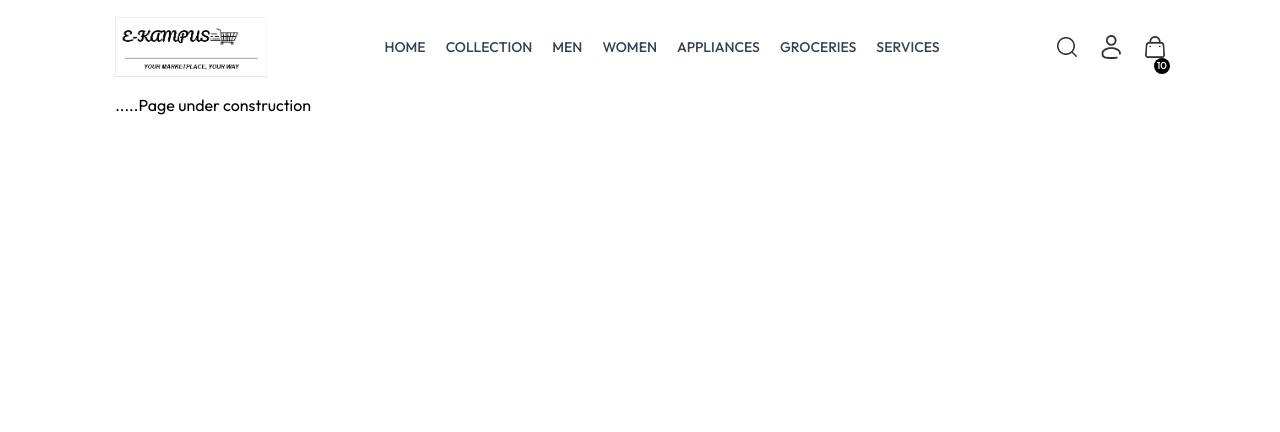
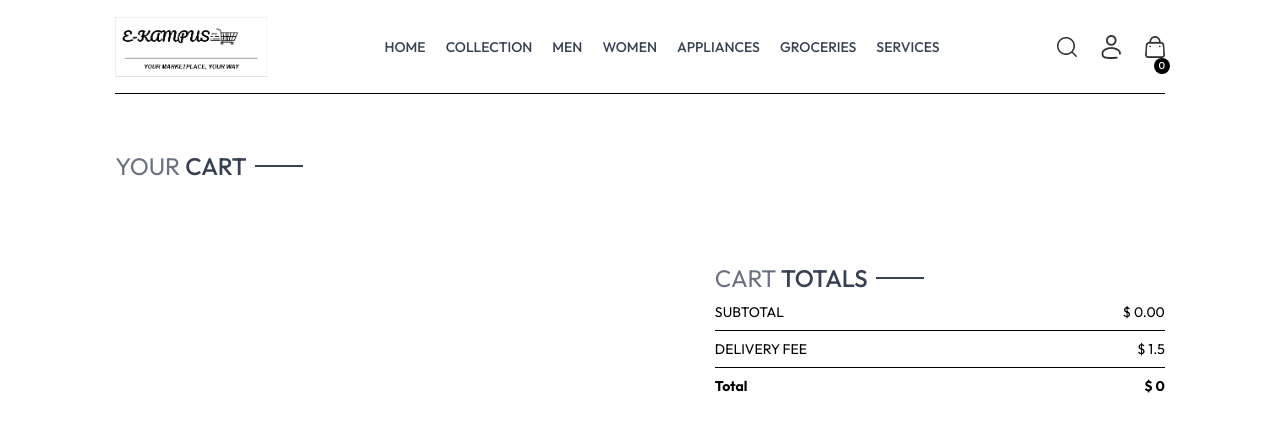
Before and after one commit to Tauya2003/E-Kampus, a React (Vite) app in the folder E-Kampus -Frontend/: page /cart in a window 1280 px wide. Shown: the top 432 px of the page. Built offline with nearby package versions, Linux system fonts and the light colour scheme.

Commit message:
feat: Add CartTotal component to display subtotal and delivery fee in the shopping cart

```diff
--- a/E-Kampus -Frontend/src/App.jsx
+++ b/E-Kampus -Frontend/src/App.jsx
@@ -18,10 +18,13 @@
 import Services from './Pages/Services'
 import Collection from './Pages/Collection';
 import SearchBar from './components/SearchBar';
+import { ToastContainer, toast } from 'react-toastify';
+import 'react-toastify/dist/ReactToastify.css'
 
 const App = () => {
   return (
     <div className='px-4 sm:px-[5vw] md:px-[7vw] lg:px-[9vw]'>
+      <ToastContainer />
       <Navbar/>
       <SearchBar />
       <Routes>
--- a/E-Kampus -Frontend/src/Pages/Cart.jsx
+++ b/E-Kampus -Frontend/src/Pages/Cart.jsx
@@ -1,8 +1,77 @@
 import React from 'react'
+import { useContext } from 'react'
+import { ShopContext } from '../context/ShopContext'
+import { useState } from 'react'
+import { useEffect } from 'react'
+import Title from '../components/Title'
+import { assets } from '../assets/assets'
+import CartTotal from '../components/CartTotal'
+
+
 
 const Cart = () => {
+
+  const { products, currency, cartItems, updateQuantity} = useContext(ShopContext)
+  const [cartData, setCartData] = useState([])
+
+  useEffect(()=> {
+
+    const tempData = []
+
+    for (const items in cartItems) {
+       for (const item in cartItems[items])
+        if (cartItems[items][item] > 0 ) {
+          tempData.push({
+            _id: items,
+            size: item,
+            quantity: cartItems[items][item]
+          })
+        }
+
+    }
+    setCartData(tempData)
+  }, [cartItems])
   return (
-    <div>.....Page under construction</div>
+    <div className='border-t pt-14'>
+
+        <div className='text-2xl mb-3'>
+          <Title text1={'YOUR'} text2={'CART'}/>
+        </div>
+
+        <div>
+          {
+            cartData.map((item,index)=>{
+
+              const productData = products.find((product)=> product._id === item._id)
+
+              return (
+                <div key={index} className='py-4  border-t border-b text-gray-700 grid grid-col-[4fr_0.5fr_0.5fr] sm:grid-cols-[4fr_2fr_0.5fr] items-center gap-4'>
+                  <div className='flex items-start gap-6'>
+                    <img className='w-16 sm:w-20'src={productData.image[0]} alt="" />
+                      <div>
+                        <p className='text-xs sm:text-lg fomt-medium' >{productData.name}</p>
+                        <div className='flex items-center gap-5 mt-2'>
+                          <p>{currency}{productData.price}</p>
+                          <p className='px-2 sm:px-3 sm:py-1 border bg-slate-50'>{item.size}</p>
+                        </div>
+                      </div>
+                  </div>
+                  <input onChange={(e)=> e.target.value === '' || e.target.value === '0' ? null : updateQuantity(item._id, item.size, Number(e.target.value))} className='border max-w-10 sm:max-w-20 px-1 sm:px-2 py-1' type="number" min={1} defaultValue={item.quantity} />
+                  <img onClick={()=> updateQuantity(item._id, item.size, 0)} src={assets.bin_icon} alt=""  className='cursor pointer sm:w-5 mr-4 w-4'/>
+                </div>
+              )
+
+            })
+          }
+        </div>
+
+        <div className='flex justify-end my-20'>
+          <div className='w-full sm:w-[450px]'>
+              <CartTotal/>
+          </div>
+        </div>
+
+    </div>
   )
 }
 
--- a/E-Kampus -Frontend/src/Pages/PlaceOrder.jsx
+++ b/E-Kampus -Frontend/src/Pages/PlaceOrder.jsx
@@ -1,8 +1,69 @@
 import React from 'react'
+import Title from '../components/Title'
+import { assets } from '../assets/assets'
+import { useState } from 'react'
+import { useContext } from 'react'
+import { ShopContext } from '../context/ShopContext'
 
 const PlaceOrder = () => {
+
+    const [method, setMethod] = useState('cod')
+    const {navigate} = useContext(ShopContext)
+
+
+
   return (
-    <div>PlaceOrder</div>
+    <div>
+      {/*------------Left side-------------*/}
+      <div className='flex flex-col gap-4 w-full sm:max-w-[480px]'>
+
+        <div className='text-xl sm:text-2xl my-3'>
+          <Title text1={'DELIVERY'} text2={'INFORMATION'}/>
+        </div>
+
+        <div className='flex gap-3'>
+          <input type="text" placeholder='First Name' className='border border-gray-300 rounded py-1.5 px-3.5 w-full' />
+          <input type="text" placeholder='Last Name' className='border border-gray-300 rounded py-1.5 px-3.5 w-full' />
+        </div>
+        <input type="password" placeholder='Reg Number' className='border border-gray-300 rounded py-1.5 px-3.5 w-full' />
+        <input type="email" placeholder='Email address' className='border border-gray-300 rounded py-1.5 px-3.5 w-full' />
+        <div className='flex gap-3'>
+          <input type="number" placeholder='Phone Number' className='border border-gray-300 rounded py-1.5 px-3.5 w-full' />
+          <input type="text" placeholder='Campus Location' className='border border-gray-300 rounded py-1.5 px-3.5 w-full' />
+        </div>
+
+      </div>
+        {/*----Right Side */}
+         <div className='mt-8'>
+
+            <div className='mt-8 min-w-80'>
+              <CartTotal/>
+            </div>
+
+            <div className='mt-12 '>
+              <Title text1={'PAYMENT'} text2={'METHOD'}/>
+              {/*-----Select payment ----- */}
+              <div onClick={()=>setMethod('ecocash')} className='flex gap-5 flex-col lg:flex-row'>
+                  <div className='flex items-center gap-3 border p-2 px-3 cursor-pointer'>
+                    <p className={`min-w-3.5 border rounded-full ${ method === 'ecocash' ? 'bg-green-400' : ''}`}></p>
+                    <img className='h-4 mx-4' src={assets.econet} alt="Econet Logo Here" />
+                  </div>
+                  <div onClick={()=>setMethod('innbucks')}className='flex items-center gap-3 border p-2 px-3 cursor-pointer'>
+                    <p className={`min-w-3.5 border rounded-full ${ method === 'innbucks' ? 'bg-green-400' : ''}`}></p>
+                    <img className='h-4 mx-4' src={assets.innbucks} alt="InnBucks Logo Here" />
+                  </div>
+                  <div onClick={()=>setMethod('cod')}className='flex items-center gap-3 border p-2 px-3 cursor-pointer'>
+                    <p className={`min-w-3.5 border rounded-full ${ method === 'cod' ? 'bg-green-400' : ''}`}></p>
+                    <p className='text-gray-500 text-sm font-medium mx-4'>CASH ON DELIVERY</p>
+                  </div>
+              </div>
+            </div>
+              <div>
+                  <button onClick={()=>navigate('/orders')}className='bg-black text-white py-16 py-3 text-sm'type="submit">PLACE ORDER</button>
+              </div>
+
+         </div>
+    </div>
   )
 }
 
--- a/E-Kampus -Frontend/src/Pages/Product.jsx
+++ b/E-Kampus -Frontend/src/Pages/Product.jsx
@@ -6,7 +6,7 @@
 
 const Product = () => {
   const { productId } = useParams()
-  const {products, currency} = useContext(ShopContext)
+  const {products, currency, addToCart} = useContext(ShopContext)
   const [ productData, setProductData ] = useState(false)
   const [image, setImage] = useState('')
   const [size, setSize ] = useState('')
@@ -69,7 +69,7 @@
                           }
                         </div>
                      </div>
-                  <button className='bg-black text-white px-8 py-3 text-sm active:bg-gray-700' >ADD TO CART</button>
+                  <button onClick={()=>addToCart(productData._id, size)}className='bg-black text-white px-8 py-3 text-sm active:bg-gray-700' >ADD TO CART</button>
                 <hr className='mt-8 sm:w-4/5'/>
               <div className='text=sm text-gray-500 mt-5 flex flex-col gap-1'>
                 <p>100% Original Product</p>
--- /dev/null
+++ b/E-Kampus -Frontend/src/components/CartTotal.jsx
@@ -0,0 +1,36 @@
+import React, {useContext} from 'react'
+import { ShopContext } from '../context/ShopContext'
+import Title from './Title'
+
+const CartTotal = () => {
+
+    const {currency, deliveryFee,getCartAmount} = useContext(ShopContext)
+
+    return (
+    <div className='w-full'>
+        <div className='text-2xl'>
+            <Title text1={'CART'} text2={'TOTALS'}/>
+        </div>
+
+        <div className='flex flex-col gap-2 mt-2 text-sm'>
+        <div className='flex justify-between'>
+                <p>SUBTOTAL</p>
+                <p>{currency} {getCartAmount()}.00</p>
+            </div>
+            <hr />
+            <div className='flex justify-between'>
+                <p>DELIVERY FEE</p>
+                <p>{currency} {deliveryFee}</p>
+            </div>
+            <hr />
+            <div className='flex justify-between'>
+                <b>Total</b>
+                <b>{currency} {getCartAmount() === 0 ? 0 : getCartAmount() + deliveryFee}</b>
+            </div>
+        </div>
+
+    </div>
+  )
+}
+
+export default CartTotal
--- a/E-Kampus -Frontend/src/components/Navbar.jsx
+++ b/E-Kampus -Frontend/src/components/Navbar.jsx
@@ -8,7 +8,7 @@
 const Navbar = () => {
 
     const [visible,setVisible] = useState(false);
-    const {showSearch ,setShowSearch} = useContext(ShopContext)
+    const {showSearch ,setShowSearch, getCartCount } = useContext(ShopContext)
 
   return (
     <div className='flex justify-between items-center py-4 font-medium'>
@@ -63,7 +63,7 @@
                 </div>
                 <Link to='/Cart' className='relative'>
                     <img src={assets.cart_icon} aria-label='Cart' alt="cart-icon" className="w-5 min-w-5" />
-                        <p className='absolute right-[-5px] w-4 text-center leading-4 bg-black text-white aspect-square rounded-full text-[10px]'>10</p>
+                        <p className='absolute right-[-5px] w-4 text-center leading-4 bg-black text-white aspect-square rounded-full text-[10px]'>{getCartCount()}</p>
                 </Link>
                 <img onClick={() => setVisible(true)} src={assets.menu_icon} alt="" aria-label='Menu' className='w-5 cursor pointer sm:hidden' />
         </div>
--- a/E-Kampus -Frontend/src/context/ShopContext.jsx
+++ b/E-Kampus -Frontend/src/context/ShopContext.jsx
@@ -1,18 +1,97 @@
 import React, { createContext, useState } from 'react';
 import { products } from '../assets/assets';
+import { useEffect } from 'react';
+import { toast} from 'react-toastify'
 
 
 
 const ShopContextProvider = (props) => {
     const total = 10;
     const currency = '$';
-    const deliveryFee = total * 0.15;
+    const deliveryFee = 1.50;
     const[search, setSearch] = useState('', false);
     const [showSearch, setShowSearch] = useState(false);
+    const [cartItems, setCartItems] = useState([])
+
+    const addToCart = async (itemId,size) => {
+      if (!size) {
+        toast.error('Selct Product Size')
+        return
+      }
+
+      let cartData = structuredClone(cartItems)
+
+      if (cartData[itemId]) {
+        if (cartData[itemId][size]) {
+          cartData[itemId][size] += 1
+        }
+        else {
+          cartData[itemId][size] = 1
+        }
+      }
+      else {
+        cartData[itemId] = {}
+        cartData[itemId][size] = 1
+      }
+      setCartItems(cartData)
+
+    }
+
+    const getCartCount = () => {
+      let totalCount = 0
+
+      for (const items in cartItems) {
+         for(const item in cartItems[items]) {
+          try {
+              if (cartItems[items][item] > 0 ) {
+                totalCount += cartItems[items][item]
+              }
+
+          } catch (error) {
+
+          }
+         }
+      }
+      return totalCount
+    }
+
+
+    const updateQuantity = async (itemId,size, quantity) => {
+      let cartData = structuredClone(cartItems)
+
+      cartData[itemId][size] = quantity
+
+      setCartItems(cartData)
+
+
+    }
+
+    const getCartAmount = () => {
+
+      let totalAmount = 0;
+
+      for(const items in cartItems) {
+
+        let itemInfo = products.find((product) => product._id === items)
+
+        for (const item in cartItems[items]) {
+          try {
+              if (cartItems[items][item] > 0 ) {
+                totalAmount += cartItems[items][item] * itemInfo.price
+              }
+          } catch (error) {
+
+          }
+
+        }
+      }
+      return totalAmount
+    }
 
     const value = {
         products, currency, deliveryFee,
-        search, setSearch, showSearch, setShowSearch
+        search, setSearch, showSearch, setShowSearch, cartItems, addToCart,
+        getCartCount, updateQuantity, getCartAmount
     };
 
   return (
```
